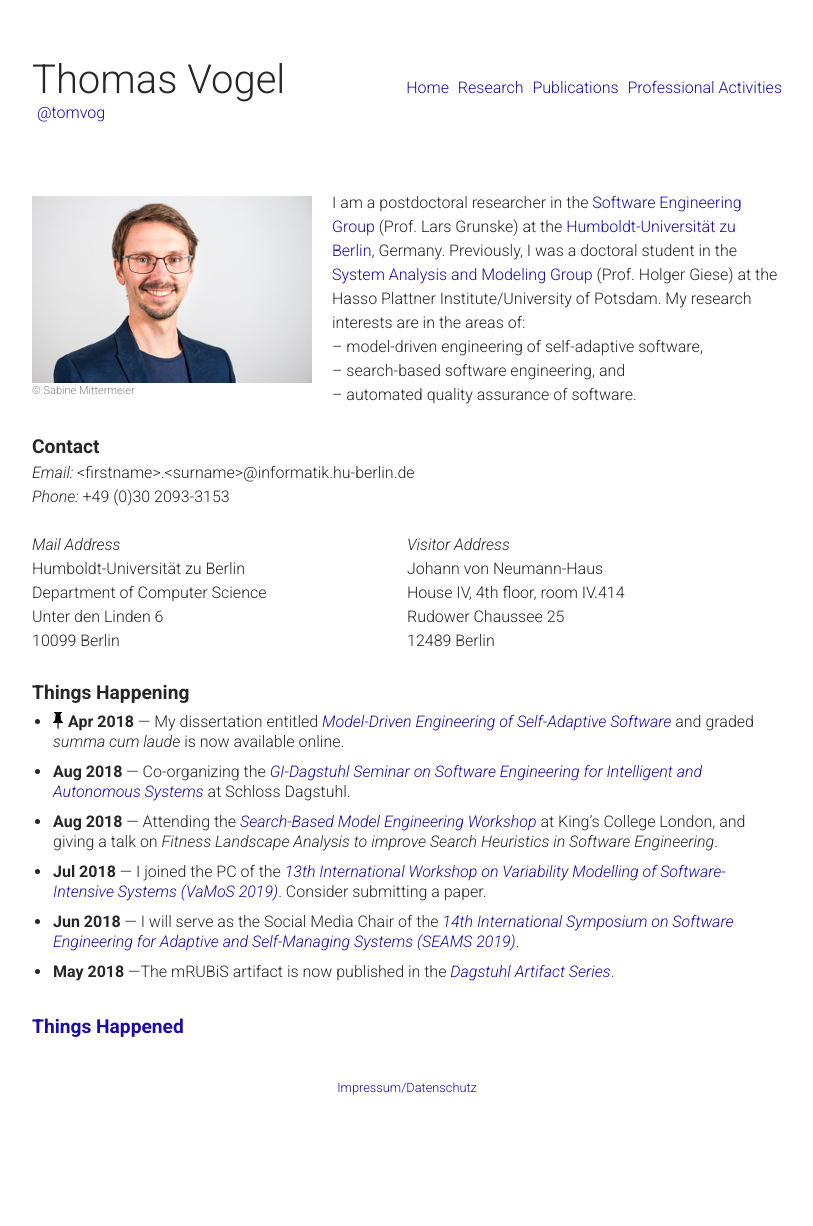
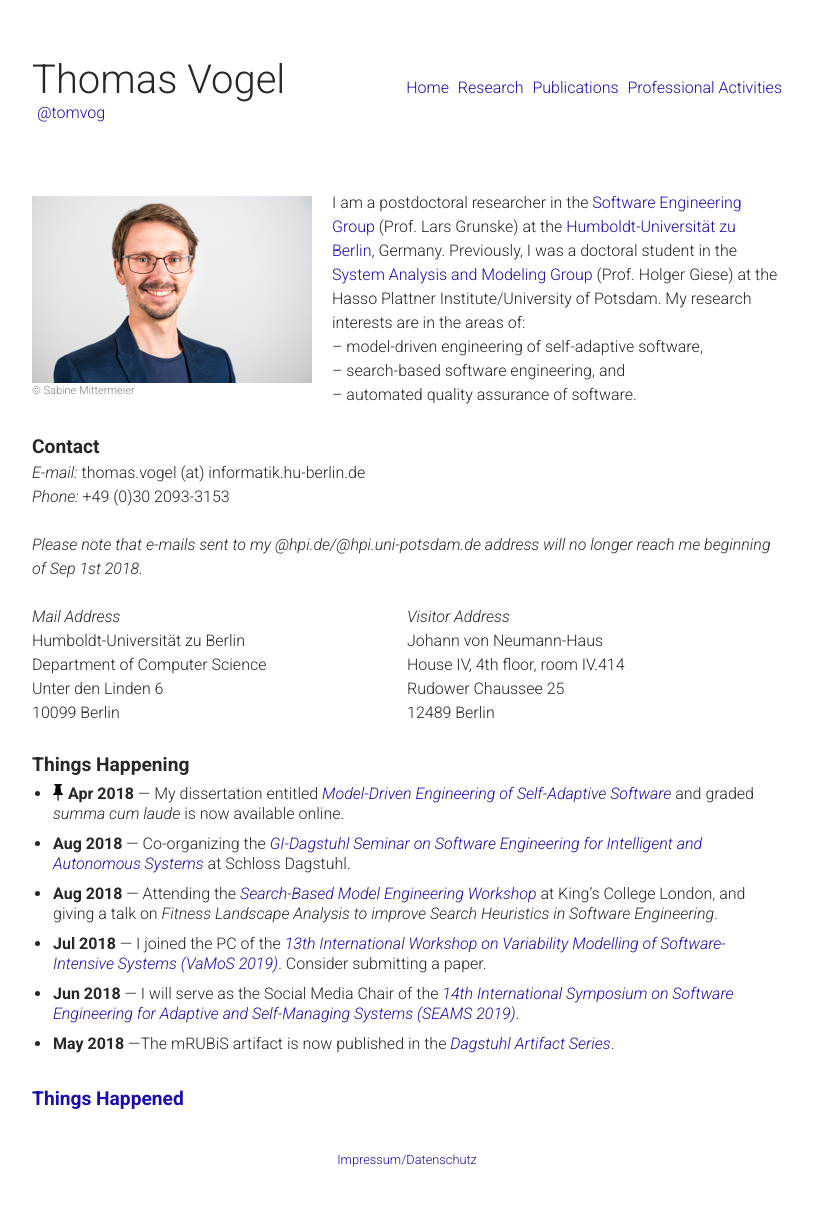
Before and after one commit to thomas-vogel/thomas-vogel.github.io, a Jekyll site: the page built from index.md, in a window 1280 px wide. Shown: the whole page, without its empty margins (233-1046 px from the left). Built offline with Jekyll 4.4.1, drawn with Linux system fonts in a browser that asks for light colours; before the commit the page ends 1154 px from its top, so only the background shows below that.

Commit message:
Add note on invalid hpi e-mail address.

```diff
--- a/_config.yml
+++ b/_config.yml
@@ -8,7 +8,7 @@ locale: "en"
 title: "Thomas Vogel"
 title_separator: "-"
 name: "Thomas Vogel"
-email: "&lt;firstname&gt;.&lt;surname&gt;@informatik.hu-berlin.de"
+email: "thomas.vogel (at) informatik.hu-berlin.de"
 description: "Personal Website of Thomas Vogel, Software Engineering Researcher at Humboldt University Berlin, Germany."
 url: "https://thomas-vogel.github.io"
 # baseurl: #"/mypage"
--- a/index.md
+++ b/index.md
@@ -24,8 +24,9 @@ My research interests are in the areas of:
 
 <section class="vcard">
     <div>
-    <em>Email:</em> {{site.email}}  <br />
+    <em>E-mail:</em> {{site.email}}  <br />
     <em>Phone:</em> +49 (0)30 2093-3153  <br /> <br />
+    <em>Please note that e-mails sent to my @hpi.de/@hpi.uni-potsdam.de address will no longer reach me beginning of Sep 1st 2018.</em> <br /><br />
     </div>
     <div class="contactleft">
     <em>Mail Address</em> <br />
```
